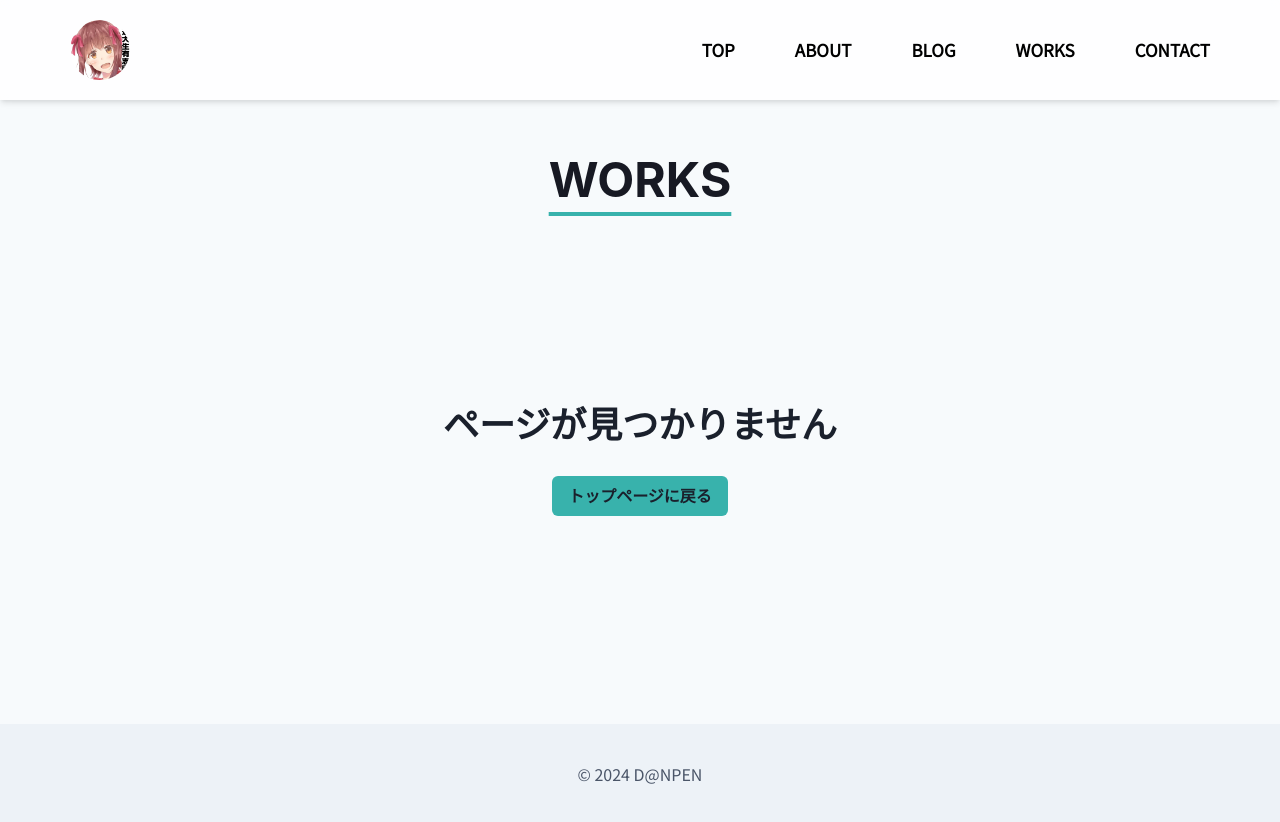
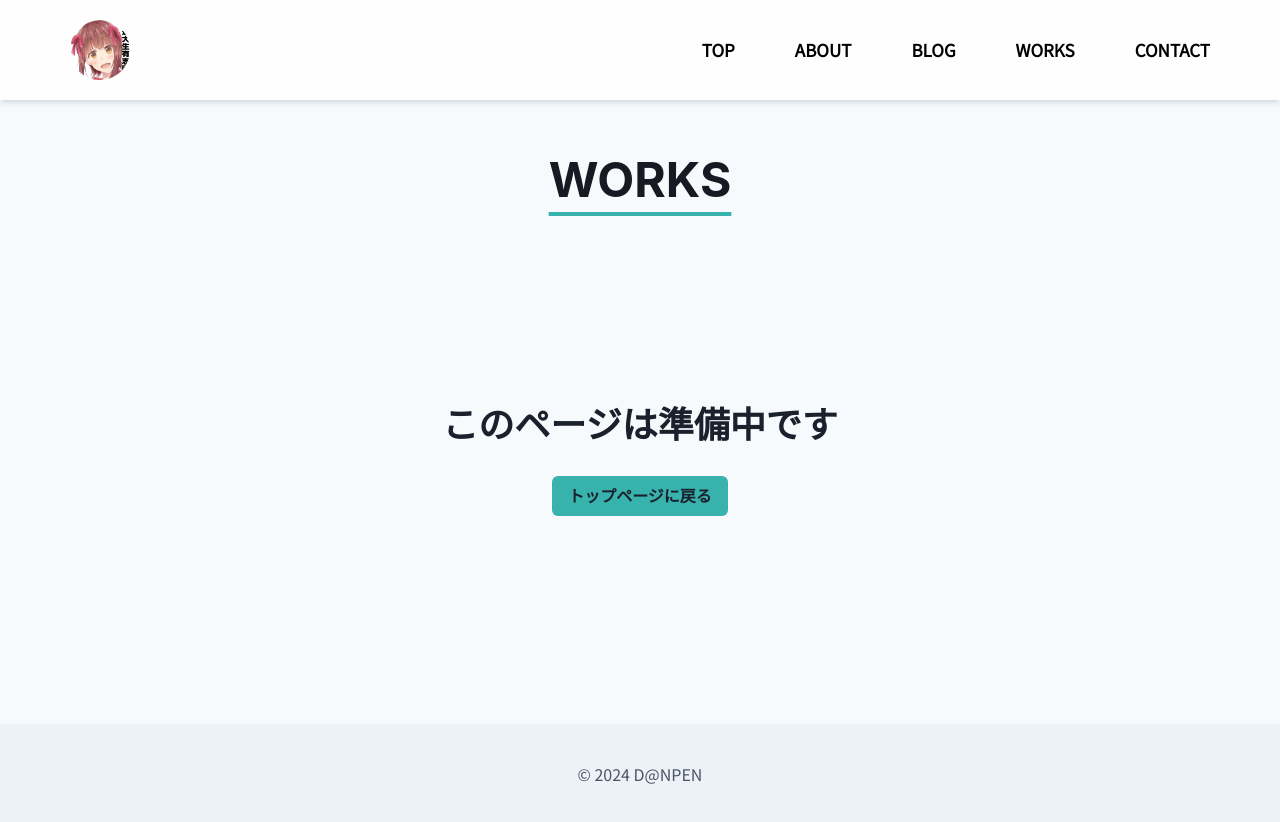
Before and after one commit to tkmrmr/uec-imas-website, a Next.js app: page /works in a window 1280 px wide. Before the commit this address had no page. Shown: the top 822 px of the page. Built offline with nearby package versions, Linux system fonts and the light colour scheme.

Commit message:
準備中にした

```diff
--- /dev/null
+++ b/app/works/page.tsx
@@ -0,0 +1,10 @@
+import { Box } from "@chakra-ui/react";
+import UnderConstruction from "../../components/under-construction";
+
+export default function Works() {
+  return (
+    <Box>
+      <UnderConstruction />
+    </Box>
+  );
+}
```
